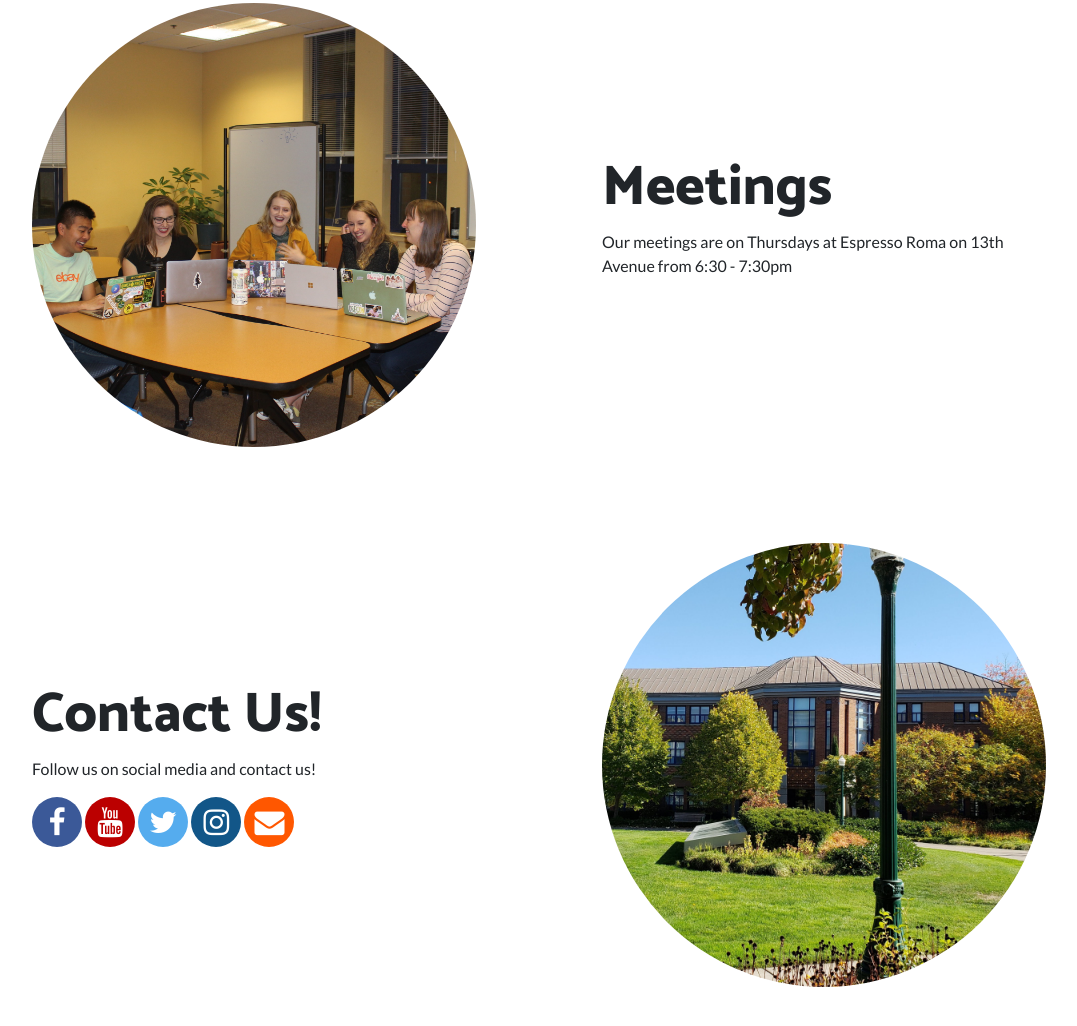
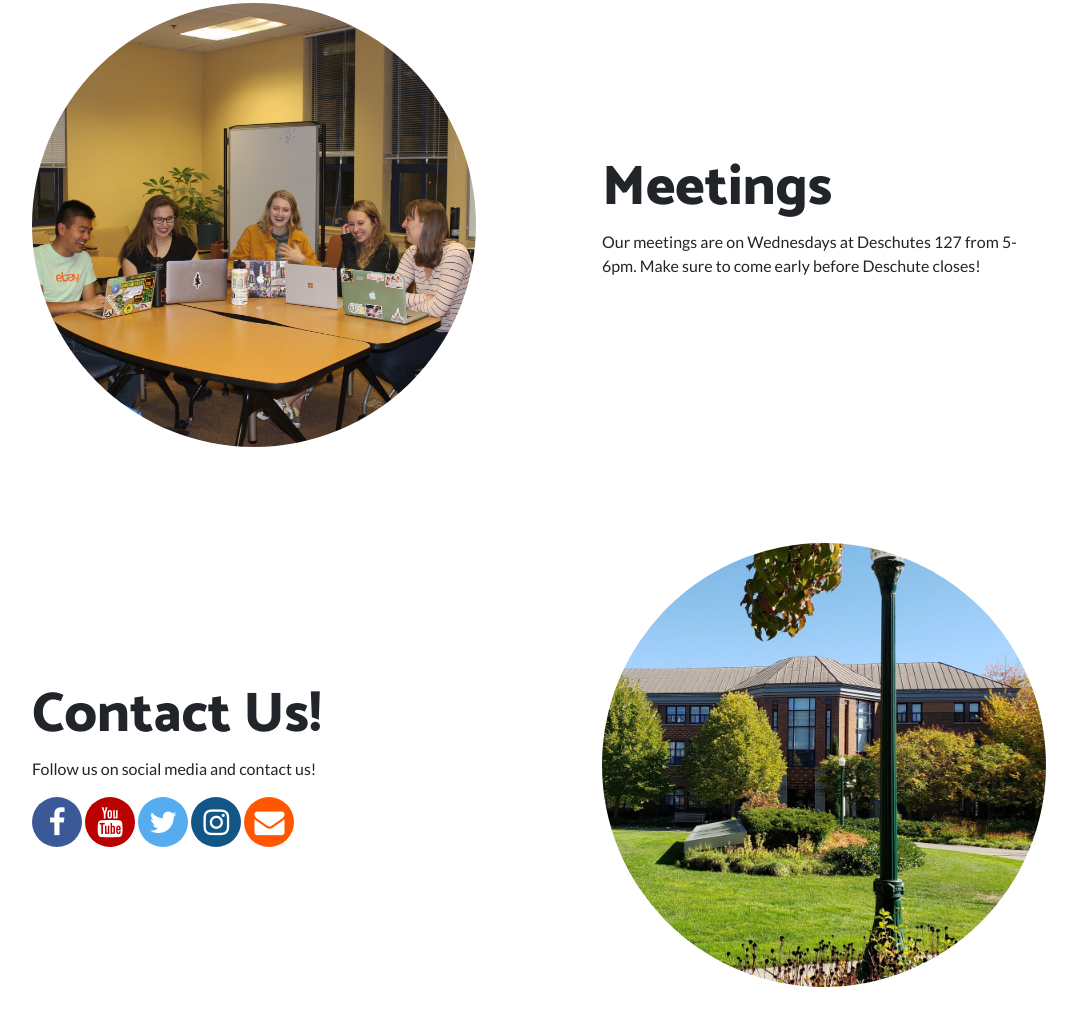
Before and after one commit to wicsuo/wics, a website: page index.html in a window 1280 px wide. Shown: the part 969-1995 px from the top of the page, without its empty margins (101-1178 px from the left). Drawn offline with Linux system fonts and the light colour scheme.

Commit message:
Updated time and place of meeting

```diff
--- a/index.html
+++ b/index.html
@@ -109,7 +109,7 @@
           <div class="col-lg-6">
             <div class="p-5">
               <h2 class="display-4">Meetings</h2>
-              <p>Our meetings are on Thursdays at Espresso Roma on 13th Avenue from 6:30 - 7:30pm</p>
+              <p>Our meetings are on Wednesdays at Deschutes 127 from 5-6pm. Make sure to come early before Deschute closes!</p>
             </div>
           </div>
         </div>
```
